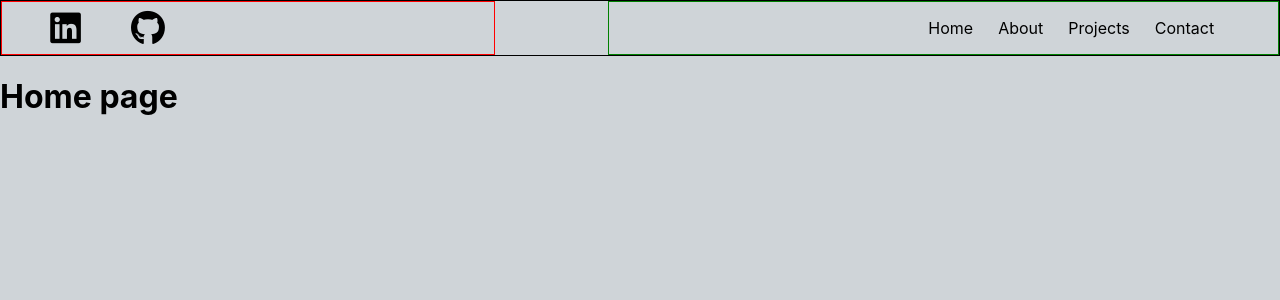
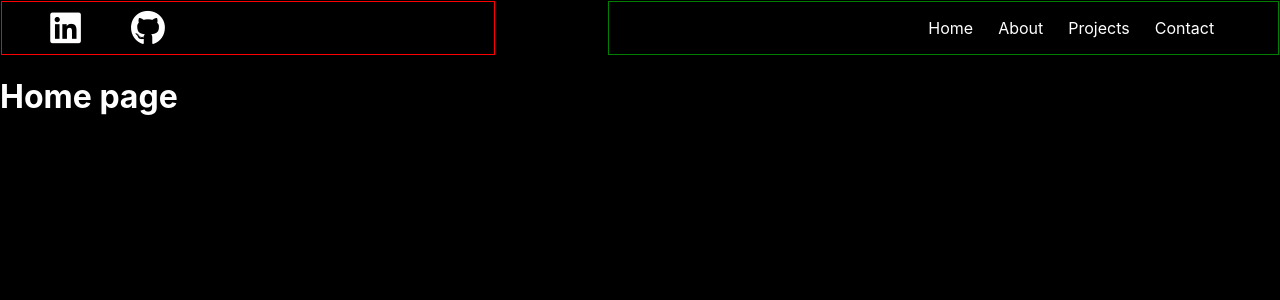
Before and after one commit to dthomas91/new-portfolio, a React (Create React App) app in the folder davids-portfolio/: page / in a window 1280 px wide. Shown: the top 300 px of the page. Built offline with nearby package versions, Linux system fonts and the light colour scheme.

Commit message:
changed background color and text color

```diff
--- a/davids-portfolio/src/App.css
+++ b/davids-portfolio/src/App.css
@@ -1,5 +1,6 @@
 body {
-  background-color: rgb(207, 212, 216);
+  background-color: black;
+  color: white;
 }
 
 .header {
@@ -21,7 +22,7 @@ body {
 
 i {
   font-size: 35px;
-  color: black;
+  color: white;
   padding: 0 10px 0 10px;
 }
 
@@ -41,6 +42,6 @@ i:hover {
 }
 
 .header_links {
-  color: black;
+  color: white;
   text-decoration: none;
 }
```
